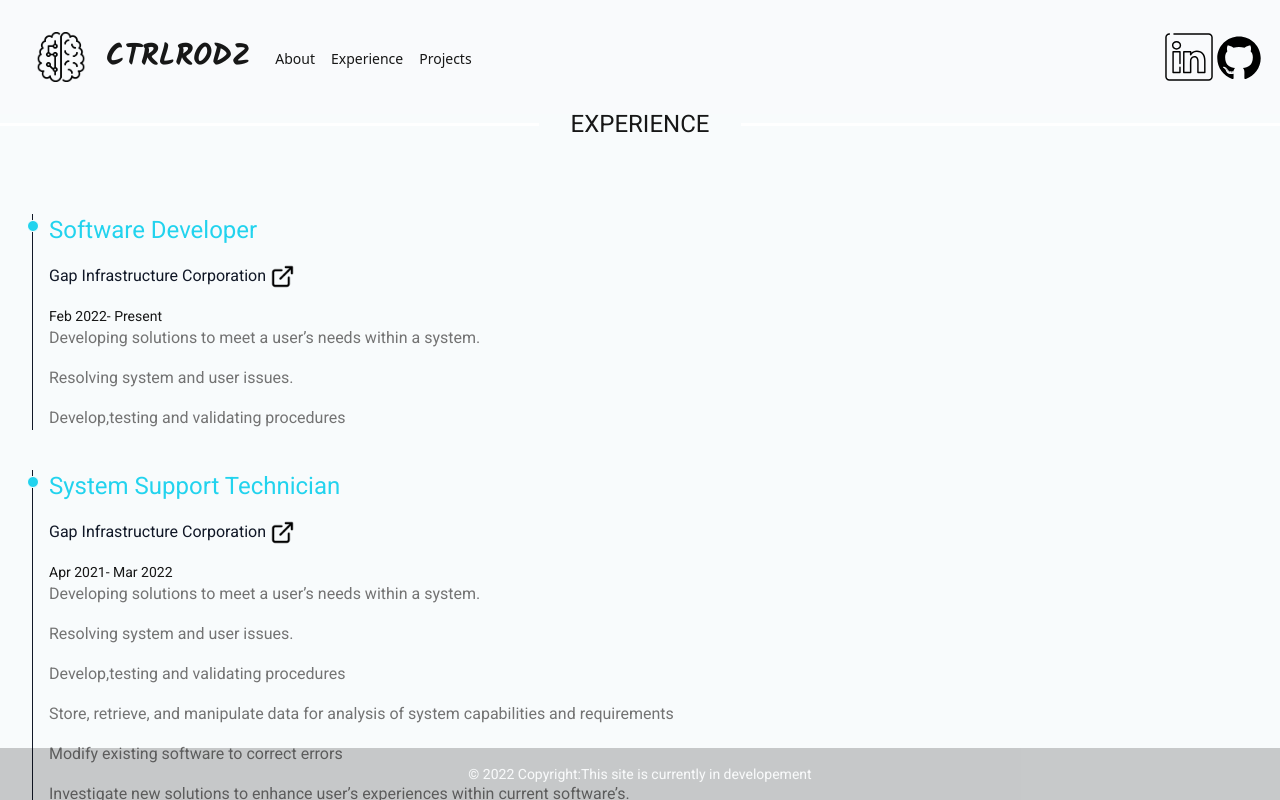
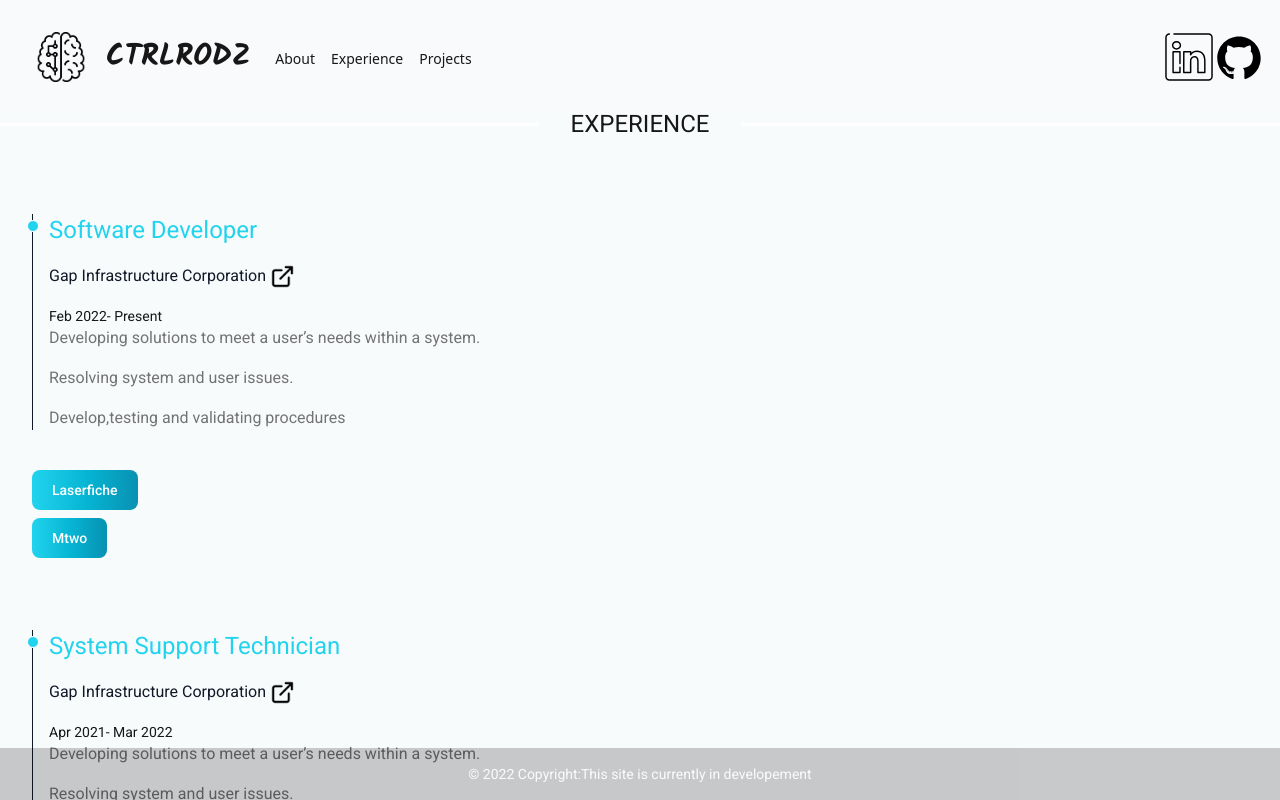
Before and after one commit to CrtlRodz/Portfolio-V1, an Angular app: page /experience in a window 1280 px wide. Shown: the top 800 px of the page. Built offline with nearby package versions, Linux system fonts and the light colour scheme; a web font is replaced by a local one.

Commit message:
finishing experience page

```diff
--- a/src/app/experience/experience.component.html
+++ b/src/app/experience/experience.component.html
@@ -1,9 +1,9 @@
 <section class="">
-    <h1 class="uppercase text-center text-neutral-900 text-4xl grid mt-20 mb-12 items-center gap-8 tracking-widest latest">
+    <h1 class="title uppercase text-center text-neutral-900 text-4xl grid mt-20 mb-12 items-center gap-8 tracking-widest latest">
         Experience
     </h1>
-    <div class="p-8">
-    <ol *ngFor="let experience of experiences" class="relative border-l border-gray-900 dark:border-gray-900">
+    <div *ngFor="let experience of experiences" class="p-8">
+    <ol  class="relative border-l border-gray-900 dark:border-gray-900">
         <li class="mb-10 ml-4">
             <div class="absolute w-3 h-3 bg-cyan-400 rounded-full mt-1.5 -left-1.5 border border-white dark:border-gray-900 dark:bg-gray-900"></div>
             <h1 class="text-cyan-400">{{ experience.title }}</h1>
@@ -17,9 +17,12 @@
                 <ul  *ngFor="let duty of experience.duties">
                 <li class="mb-4 text-base font-normal text-neutral-500">{{ duty }}</li>
             </ul>
-            <!-- <a href={{experience.companyUrl}} target="_blank" class="inline-flex items-center py-2 px-4 text-sm font-medium text-gray-900 bg-white rounded-lg border border-gray-200 hover:bg-gray-100 hover:text-cyan-400 focus:z-10 focus:ring-4 focus:outline-none focus:ring-gray-200 focus:text-cyan-400 dark:bg-gray-800 dark:text-gray-400 dark:border-gray-600 dark:hover:text-white dark:hover:bg-gray-700 dark:focus:ring-gray-700">
-                 Company Site</a> -->
+
         </li>
+
     </ol>
+    <div *ngFor="let skill of experience.skills">
+            <button type="button" class="text-white bg-gradient-to-r from-cyan-400 via-cyan-500 to-cyan-600 hover:bg-gradient-to-br focus:ring-4 focus:outline-none focus:ring-cyan-300 dark:focus:ring-cyan-800 font-medium rounded-lg text-sm px-5 py-2.5 text-center mr-2 mb-2">{{skill}}</button>
+    </div>
 </div>
 </section>
```
